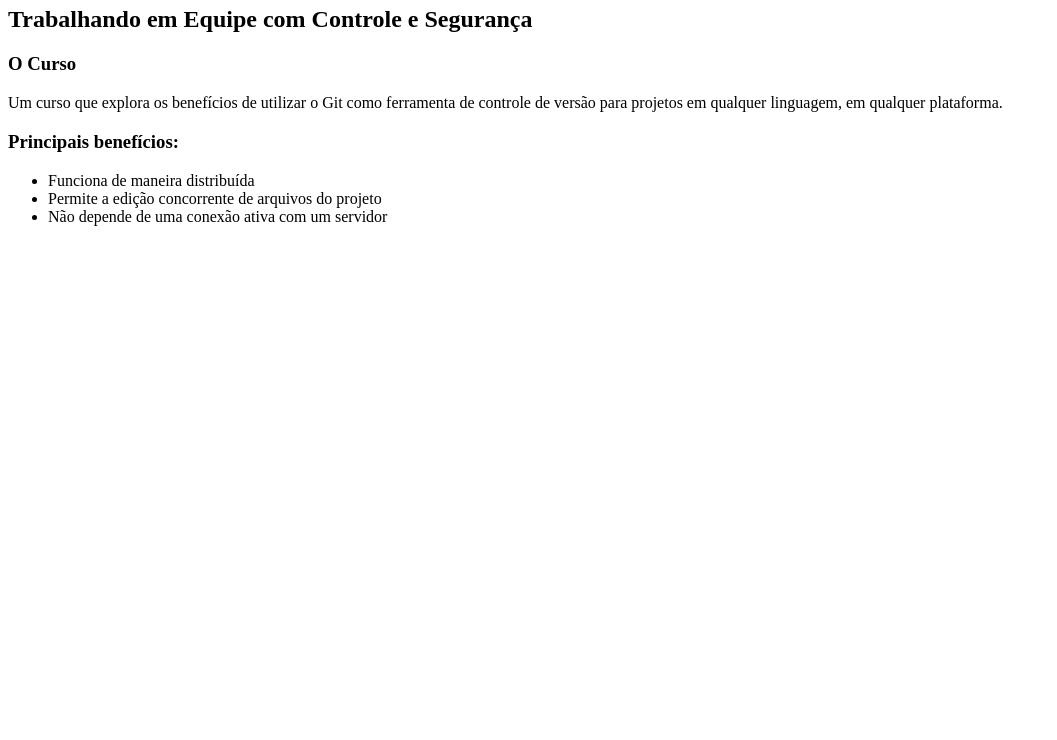
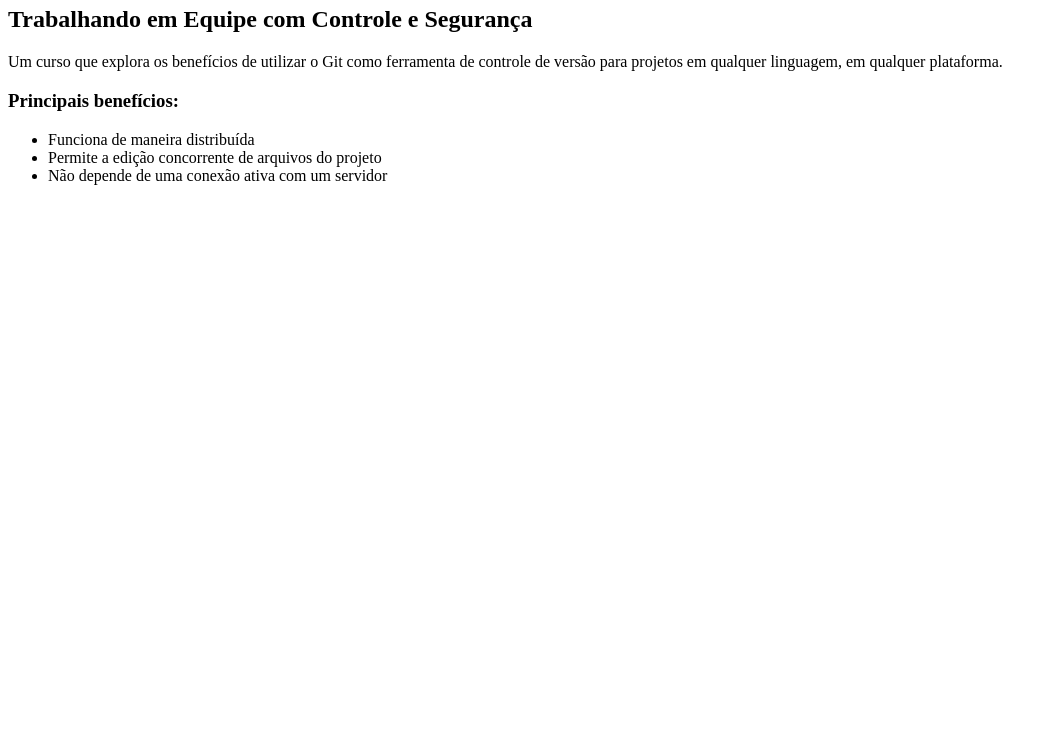
Before and after one commit to mmoskorz/teste, a plain HTML site: page index.html in a window 1280 px wide. Shown: the part 60-800 px from the top of the page, without its empty margins (0-1057 px from the left). Drawn offline with Linux system fonts and the light colour scheme.

Commit message:
Removi h3

```diff
--- a/index.html
+++ b/index.html
@@ -4,7 +4,7 @@
     <body>
         <h1>Git</h1>
         <h2>Trabalhando em Equipe com Controle e Segurança</h2>
-        <h3>O Curso</h3>
+
 
         <p>Um curso que explora os benefícios de utilizar o Git como ferramenta de controle de versão para projetos em qualquer linguagem, em qualquer plataforma.</p>
 
```
